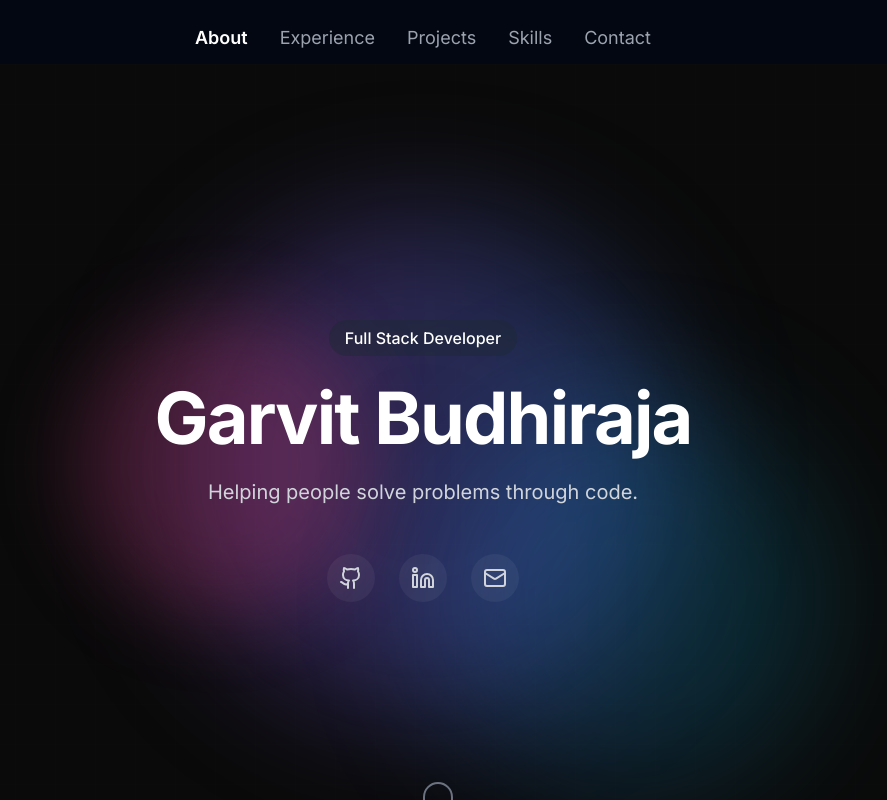
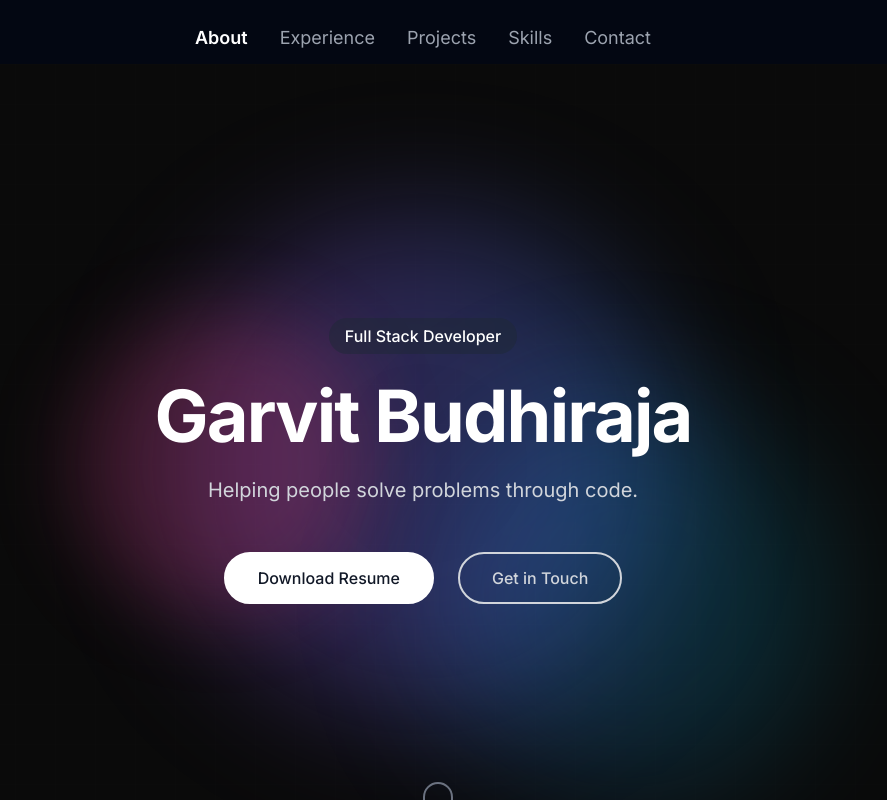
Before and after one commit to garvit-exe/garvit-exe.github.io, a Next.js app: page / in a window 1280 px wide. Shown: the top 800 px of the page, without its empty margins (217-1104 px from the left). Built offline with nearby package versions, Linux system fonts and the light colour scheme.

Commit message:
Improved UI

```diff
--- a/src/components/layout/main-layout.tsx
+++ b/src/components/layout/main-layout.tsx
@@ -23,14 +23,78 @@
           {children}
         </motion.div>
       </main>
-      <footer className="py-8 text-center text-gray-400">
+      <footer className="border-t border-gray-800 bg-gray-900/30">
         <motion.div
           initial={{ opacity: 0, y: 20 }}
           whileInView={{ opacity: 1, y: 0 }}
           transition={{ duration: 0.5 }}
           viewport={{ once: true }}
+          className="max-w-7xl mx-auto px-4 sm:px-6 lg:px-8 py-12"
         >
-          <p> {new Date().getFullYear()} {portfolioConfig.name}. All rights reserved.</p>
+          <table className="w-full">
+            <tbody>
+              <tr>
+                <td className="w-1/3 align-top text-left pr-8">
+                  <h3 className="text-lg font-semibold text-white mb-4">About Me</h3>
+                  <p className="text-gray-400">{portfolioConfig.bio2}</p>
+                  <p className="text-gray-400 mt-4">Based in {portfolioConfig.role}</p>
+                </td>
+                <td className="w-1/3 align-top text-center px-8">
+                  <h3 className="text-lg font-semibold text-white mb-4">Quick Links</h3>
+                  <nav className="flex flex-col space-y-2">
+                    <a href="#about" className="text-gray-400 hover:text-white transition-colors">Home</a>
+                    <a href="#projects" className="text-gray-400 hover:text-white transition-colors">Projects</a>
+                    <a href="#skills" className="text-gray-400 hover:text-white transition-colors">Skills</a>
+                    <a href="#experience" className="text-gray-400 hover:text-white transition-colors">Experience</a>
+                  </nav>
+                </td>
+                <td className="w-1/3 align-top text-right pl-8">
+                  <h3 className="text-lg font-semibold text-white mb-4">Let's Connect</h3>
+                  <div className="space-y-3">
+                    <a
+                      href={`mailto:${portfolioConfig.contact.email}`}
+                      className="flex items-center justify-end text-gray-400 hover:text-white transition-colors group"
+                    >
+                      <span>{portfolioConfig.contact.email}</span>
+                      <svg className="h-5 w-5 ml-3 group-hover:scale-110 transition-transform" fill="none" viewBox="0 0 24 24" stroke="currentColor">
+                        <path strokeLinecap="round" strokeLinejoin="round" strokeWidth={2} d="M3 8l7.89 5.26a2 2 0 002.22 0L21 8M5 19h14a2 2 0 002-2V7a2 2 0 00-2-2H5a2 2 0 00-2 2v10a2 2 0 002 2z" />
+                      </svg>
+                    </a>
+                    <a
+                      href={portfolioConfig.contact.github}
+                      target="_blank"
+                      rel="noopener noreferrer"
+                      className="flex items-center justify-end text-gray-400 hover:text-white transition-colors group"
+                    >
+                      <span>GitHub</span>
+                      <svg className="h-5 w-5 ml-3 group-hover:scale-110 transition-transform" fill="currentColor" viewBox="0 0 24 24">
+                        <path fillRule="evenodd" d="M12 2C6.477 2 2 6.484 2 12.017c0 4.425 2.865 8.18 6.839 9.504.5.092.682-.217.682-.483 0-.237-.008-.868-.013-1.703-2.782.605-3.369-1.343-3.369-1.343-.454-1.158-1.11-1.466-1.11-1.466-.908-.62.069-.608.069-.608 1.003.07 1.531 1.032 1.531 1.032.892 1.53 2.341 1.088 2.91.832.092-.647.35-1.088.636-1.338-2.22-.253-4.555-1.113-4.555-4.951 0-1.093.39-1.988 1.029-2.688-.103-.253-.446-1.272.098-2.65 0 0 .84-.27 2.75 1.026A9.564 9.564 0 0112 6.844c.85.004 1.705.115 2.504.337 1.909-1.296 2.747-1.027 2.747-1.027.546 1.379.202 2.398.1 2.651.64.7 1.028 1.595 1.028 2.688 0 3.848-2.339 4.695-4.566 4.943.359.309.678.92.678 1.855 0 1.338-.012 2.419-.012 2.747 0 .268.18.58.688.482A10.019 10.019 0 0022 12.017C22 6.484 17.522 2 12 2z" clipRule="evenodd" />
+                      </svg>
+                    </a>
+                    <a
+                      href={portfolioConfig.contact.linkedin}
+                      target="_blank"
+                      rel="noopener noreferrer"
+                      className="flex items-center justify-end text-gray-400 hover:text-white transition-colors group"
+                    >
+                      <span>LinkedIn</span>
+                      <svg className="h-5 w-5 ml-3 group-hover:scale-110 transition-transform" fill="currentColor" viewBox="0 0 24 24">
+                        <path d="M19 0h-14c-2.761 0-5 2.239-5 5v14c0 2.761 2.239 5 5 5h14c2.762 0 5-2.239 5-5v-14c0-2.761-2.238-5-5-5zm-11 19h-3v-11h3v11zm-1.5-12.268c-.966 0-1.75-.79-1.75-1.764s.784-1.764 1.75-1.764 1.75.79 1.75 1.764-.783 1.764-1.75 1.764zm13.5 12.268h-3v-5.604c0-3.368-4-3.113-4 0v5.604h-3v-11h3v1.765c1.396-2.586 7-2.777 7 2.476v6.759z" />
+                      </svg>
+                    </a>
+                  </div>
+                </td>
+              </tr>
+            </tbody>
+          </table>
+
+          {/* Copyright */}
+          <div className="hidden">Made with ❤️ by Garvit Budhiraja • {new Date().getFullYear()}</div>
+          <div className="mt-12 pt-8 border-t border-gray-800 text-center">
+            <p className="text-sm text-gray-400">
+              Made with ❤️ by {portfolioConfig.name} • {new Date().getFullYear()}
+            </p>
+          </div>
         </motion.div>
       </footer>
     </div>
--- a/src/components/sections/hero.tsx
+++ b/src/components/sections/hero.tsx
@@ -48,34 +48,25 @@
             {portfolioConfig.bio}
           </motion.p>
 
-          {/* Social Links */}
+          {/* Action Buttons */}
           <motion.div
             initial={{ opacity: 0, y: 20 }}
             animate={{ opacity: 1, y: 0 }}
             transition={{ duration: 0.6, delay: 0.3 }}
-            className="flex items-center justify-center gap-6"
+            className="flex items-center justify-center gap-6 flex-col sm:flex-row"
           >
             <a
-              href={portfolioConfig.contact.github}
-              target="_blank"
-              rel="noopener noreferrer"
-              className="p-3 rounded-full bg-white/5 hover:bg-white/10 text-gray-300 hover:text-white transition-all duration-300 hover:scale-110"
+              href="/resume.pdf"
+              download="Garvit's Resume.pdf"
+              className="px-8 py-3 rounded-full bg-white text-gray-900 font-medium hover:bg-gray-100 transition-all duration-300 hover:scale-105 border-2 border-white"
             >
-              <Github size={24} />
-            </a>
-            <a
-              href={portfolioConfig.contact.linkedin}
-              target="_blank"
-              rel="noopener noreferrer"
-              className="p-3 rounded-full bg-white/5 hover:bg-white/10 text-gray-300 hover:text-white transition-all duration-300 hover:scale-110"
-            >
-              <LinkedinIcon size={24} />
+              Download Resume
             </a>
             <a
               href={`mailto:${portfolioConfig.contact.email}`}
-              className="p-3 rounded-full bg-white/5 hover:bg-white/10 text-gray-300 hover:text-white transition-all duration-300 hover:scale-110"
+              className="px-8 py-3 rounded-full border-2 border-gray-300 text-gray-300 font-medium hover:text-white hover:border-white transition-all duration-300 hover:scale-105"
             >
-              <Mail size={24} />
+              Get in Touch
             </a>
           </motion.div>
         </div>
--- a/src/config/portfolio.ts
+++ b/src/config/portfolio.ts
@@ -3,6 +3,7 @@
   role: string;
   about: string;
   bio: string;
+  bio2?: string;
   contact: {
     email: string;
     github: string;
@@ -46,6 +47,7 @@
   role: 'Full Stack Developer',
   about: 'Computer Science Student at VIT Bhopal',
   bio: 'Helping people solve problems through code.',
+  bio2: 'I\'ll help you transform your ideas into powerful digital solutions, delivering clean code and intuitive user experiences that drive real business results.',
   contact: {
     email: 'garvitbudhiraja02@gmail.com',
     github: 'https://github.com/garvit-exe',
```
Also changed, not shown: 1 other file (tests, documents, lock files or other folders).
